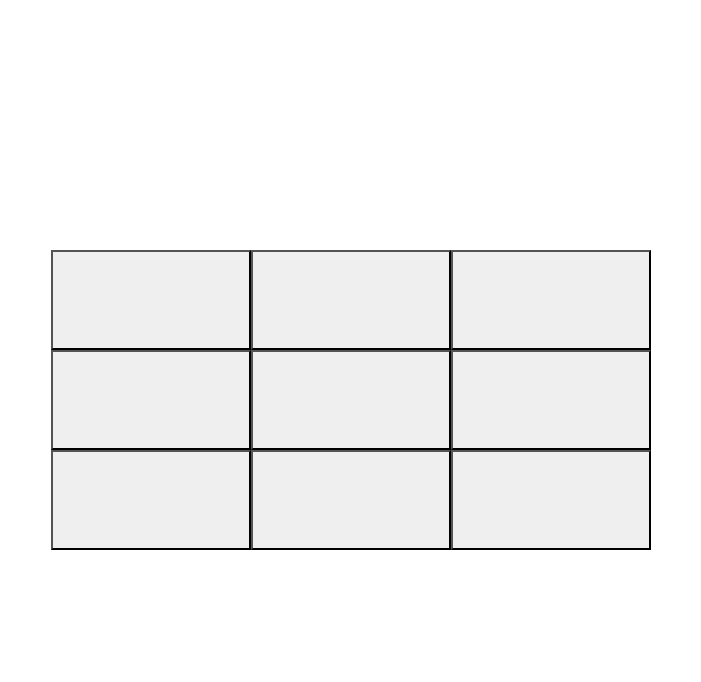
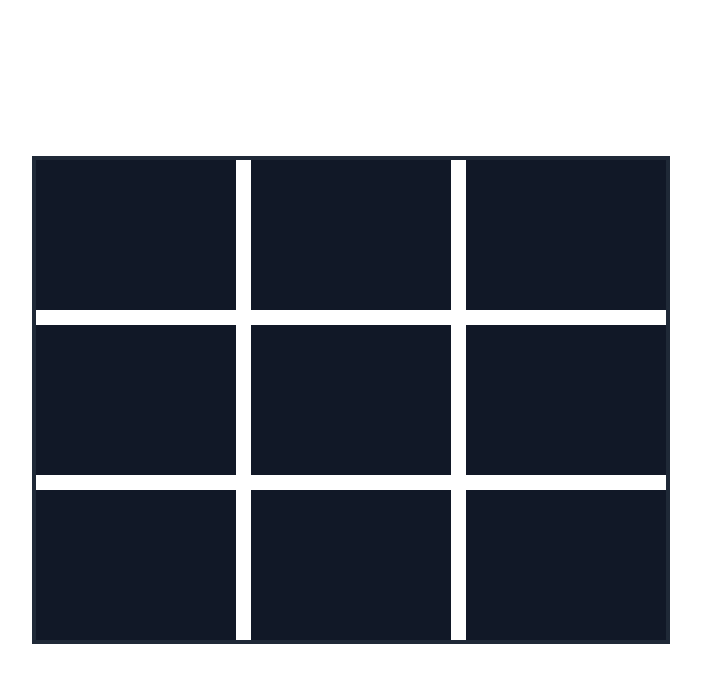
Before and after one commit to Gulcan00/tictactoe, a plain HTML site: page index.html in a window 1280 px wide. Shown: the whole page, without its empty margins (289-990 px from the left). Drawn offline with Linux system fonts and the light colour scheme.

Commit message:
Add Google Fonts and Tailwind CSS, update game board layout and button styles

```diff
--- a/index.html
+++ b/index.html
@@ -7,6 +7,8 @@
     <link rel="stylesheet" href="styles.css">
     <link rel="icon" href="/images/tictactoe.ico">
     <script src="script.js" defer></script>
+    <link rel="stylesheet" href="https://fonts.googleapis.com/css?family=Permanent+Marker">
+    <link href="/dist/output.css" rel="stylesheet">
 </head>
 <body>
     <div class="container">
--- a/styles.css
+++ b/styles.css
@@ -1,3 +1,7 @@
+@tailwind base;
+@tailwind components;
+@tailwind utilities;
+
 body {
     width: 100%;
     height: 100vh;
@@ -14,12 +18,16 @@ body {
 
 .board {
     display: grid;
-    grid-template: repeat(3, 100px) / repeat(3, 200px);
-    padding: 20px;
+    grid-template: repeat(3, 150px) / repeat(3, 200px);
+    gap: 15px;
+    @apply bg-white border-4 border-gray-800;
 }
 
 button {
     appearance: none;
+    font-family: "Permanent Marker", sans-serif;
+    font-size: 6.5rem;
+    @apply bg-gray-900 text-white cursor-pointer;
 }
 
 .winner {
--- /dev/null
+++ b/tailwind.config.js
@@ -0,0 +1,8 @@
+/** @type {import('tailwindcss').Config} */
+module.exports = {
+  content: ["./*.{html,js}"],
+  theme: {
+    extend: {},
+  },
+  plugins: [],
+}
```
Also changed, not shown: dist/output.css (added).
